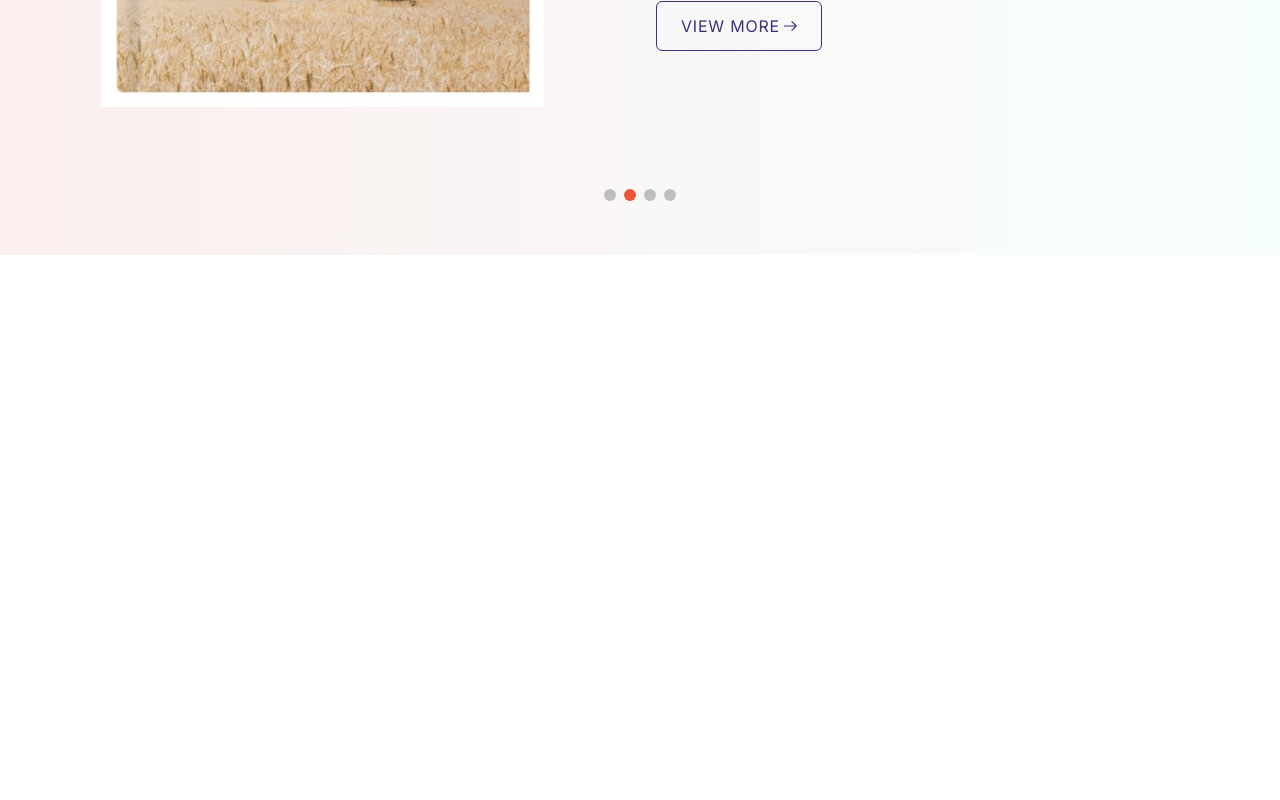
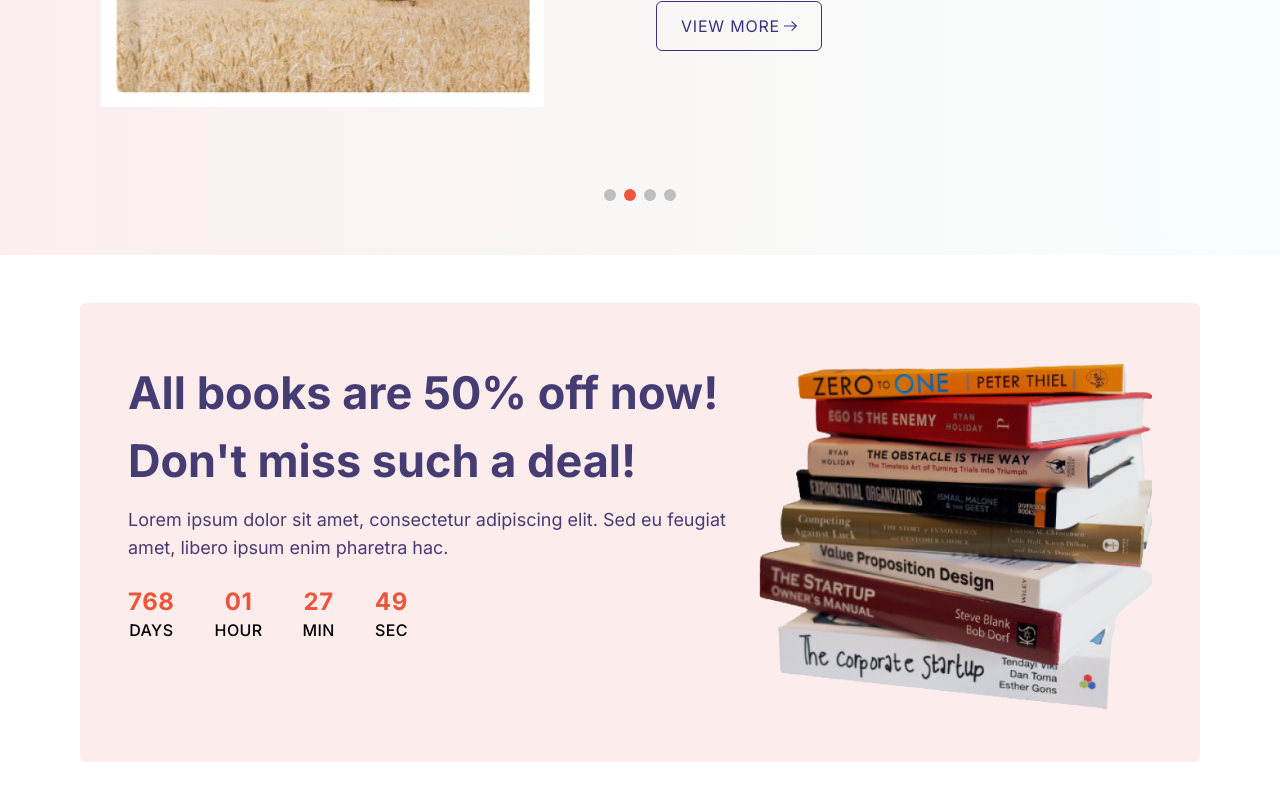
Before and after one commit to eric4477/online-book-store, a React (Vite) app: page /home in a window 1280 px wide. Shown: the part 2556-3356 px from the top of the page. Before the commit the page ends 2859 px from the top, so only its background shows below. Built offline with nearby package versions, Linux system fonts and the light colour scheme; no server answers; sample sign-in values are in the browser's storage.

Commit message:
Complete SaleBooks section

```diff
--- a/src/pages/master/Home/Home.tsx
+++ b/src/pages/master/Home/Home.tsx
@@ -7,6 +7,7 @@
 import { setShowLinks, setShowLogo } from "../../../redux/navbarSlice";
 import { fetchBasket } from "../../../redux/cartSlice";
 import { useAppDispatch } from "../../../redux/hooks";
+import SaleBooks from "./components/SaleBooks";
 
 function Home() {
   const dispatch = useAppDispatch();
@@ -24,6 +25,7 @@
       <Categories />
       <NewRelease />
       <FeaturedBooks />
+      <SaleBooks />
     </div>
   );
 }
--- /dev/null
+++ b/src/pages/master/Home/components/SaleBooks.tsx
@@ -0,0 +1,101 @@
+import { useEffect, useState } from "react";
+import booksImg from "../../../../assets/images/books.png";
+
+function SaleBooks() {
+  const [time, setTime] = useState({
+    days: 768,
+    hours: 1,
+    minutes: 27,
+    seconds: 55,
+  });
+
+  // Countdown logic in useEffect
+  useEffect(() => {
+    const interval = setInterval(() => {
+      setTime((prevTime) => {
+        let { days, hours, minutes, seconds } = prevTime;
+
+        if (seconds > 0) {
+          seconds -= 1;
+        } else if (minutes > 0) {
+          seconds = 59;
+          minutes -= 1;
+        } else if (hours > 0) {
+          minutes = 59;
+          seconds = 59;
+          hours -= 1;
+        } else if (days > 0) {
+          hours = 23;
+          minutes = 59;
+          seconds = 59;
+          days -= 1;
+        } else {
+          // If the countdown reaches zero, clear the interval
+          clearInterval(interval);
+        }
+
+        return { days, hours, minutes, seconds };
+      });
+    }, 1000); // Update every second
+
+    return () => clearInterval(interval); // Cleanup on unmount
+  }, []);
+
+  return (
+    <section className="pb-10 px-20 max-sm:px-10">
+      <div
+        className="bg-[#FCECEC] rounded-md py-10 px-12 flex flex-col lg:flex-row items-start justify-between
+      gap-1 max-lg:gap-4 max-[500px]:px-7"
+      >
+        <div className="flex flex-col pt-4">
+          <h2 className="text-[#463C74] text-[45px] font-bold max-[500px]:text-3xl">
+            All books are 50% off now! Don't miss such a deal!
+          </h2>
+          <p className="text-lg text-[#463C74] mt-3 max-[500px]:text-base">
+            Lorem ipsum dolor sit amet, consectetur adipiscing elit. Sed eu
+            feugiat amet, libero ipsum enim pharetra hac.
+          </p>
+          <div className="flex flex-row items-center mt-6 gap-x-10 gap-y-2 flex-wrap max-[400px]:gap-x-5">
+            <div className="flex flex-col items-center">
+              <span className="text-[#ED553B] font-bold text-2xl tracking-wide max-[500px]:text-xl">
+                {time.days}
+              </span>
+              <span className="uppercase tracking-wide font-medium max-[500px]:text-sm">
+                days
+              </span>
+            </div>
+            <div className="flex flex-col items-center">
+              <span className="text-[#ED553B] font-bold text-2xl tracking-wide max-[500px]:text-xl">
+                {String(time.hours).padStart(2, "0")}
+              </span>
+              <span className="uppercase tracking-wide font-medium max-[500px]:text-sm">
+                hour
+              </span>
+            </div>
+            <div className="flex flex-col items-center">
+              <span className="text-[#ED553B] font-bold text-2xl tracking-wide max-[500px]:text-xl">
+                {String(time.minutes).padStart(2, "0")}
+              </span>
+              <span className="uppercase tracking-wide font-medium max-[500px]:text-sm">
+                min
+              </span>
+            </div>
+            <div className="flex flex-col items-center">
+              <span className="text-[#ED553B] font-bold text-2xl tracking-wide max-[500px]:text-xl">
+                {String(time.seconds).padStart(2, "0")}
+              </span>
+              <span className="uppercase tracking-wide font-medium max-[500px]:text-sm">
+                sec
+              </span>
+            </div>
+          </div>
+        </div>
+        <div className="flex items-center justify-center max-lg:w-full">
+          <img className="lg:min-w-[400px]" src={booksImg} alt="books" />
+        </div>
+      </div>
+    </section>
+  );
+}
+
+export default SaleBooks;
```
Also changed, not shown: src/assets/images/books.png (added).
